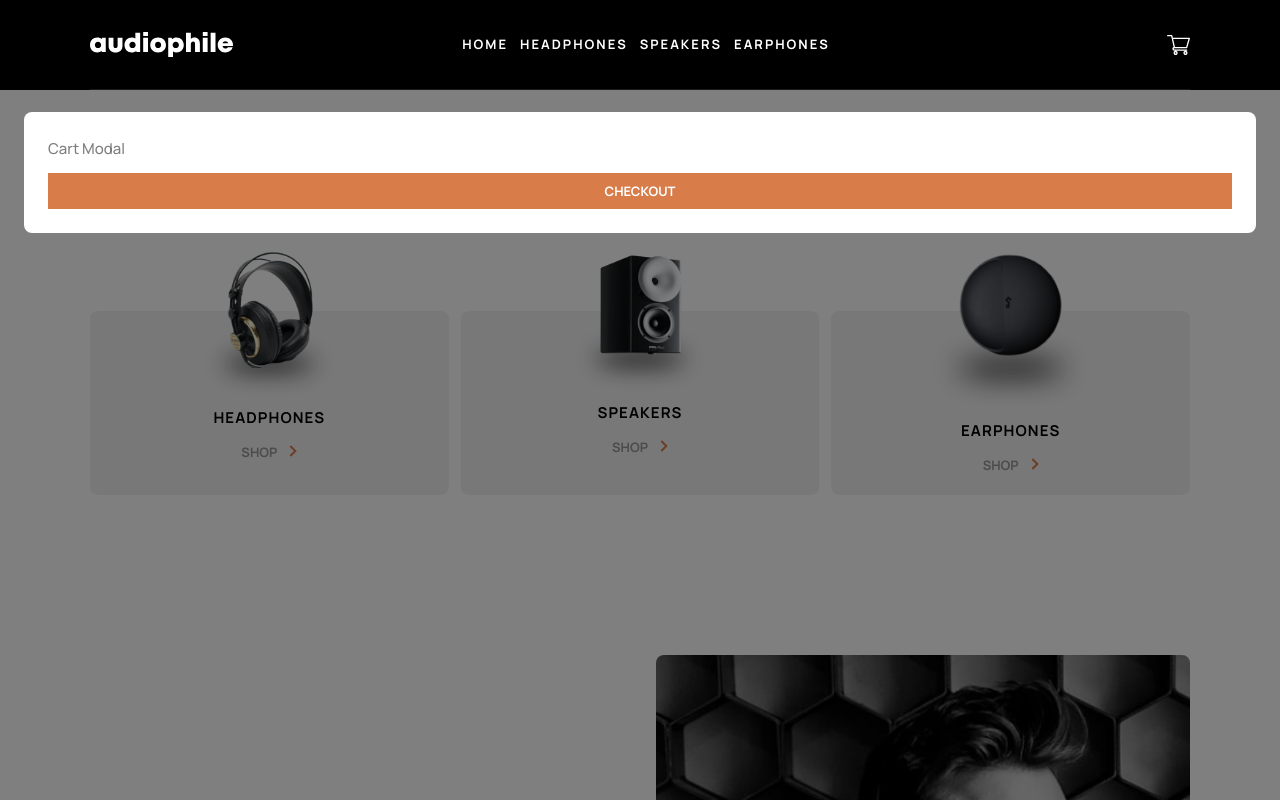
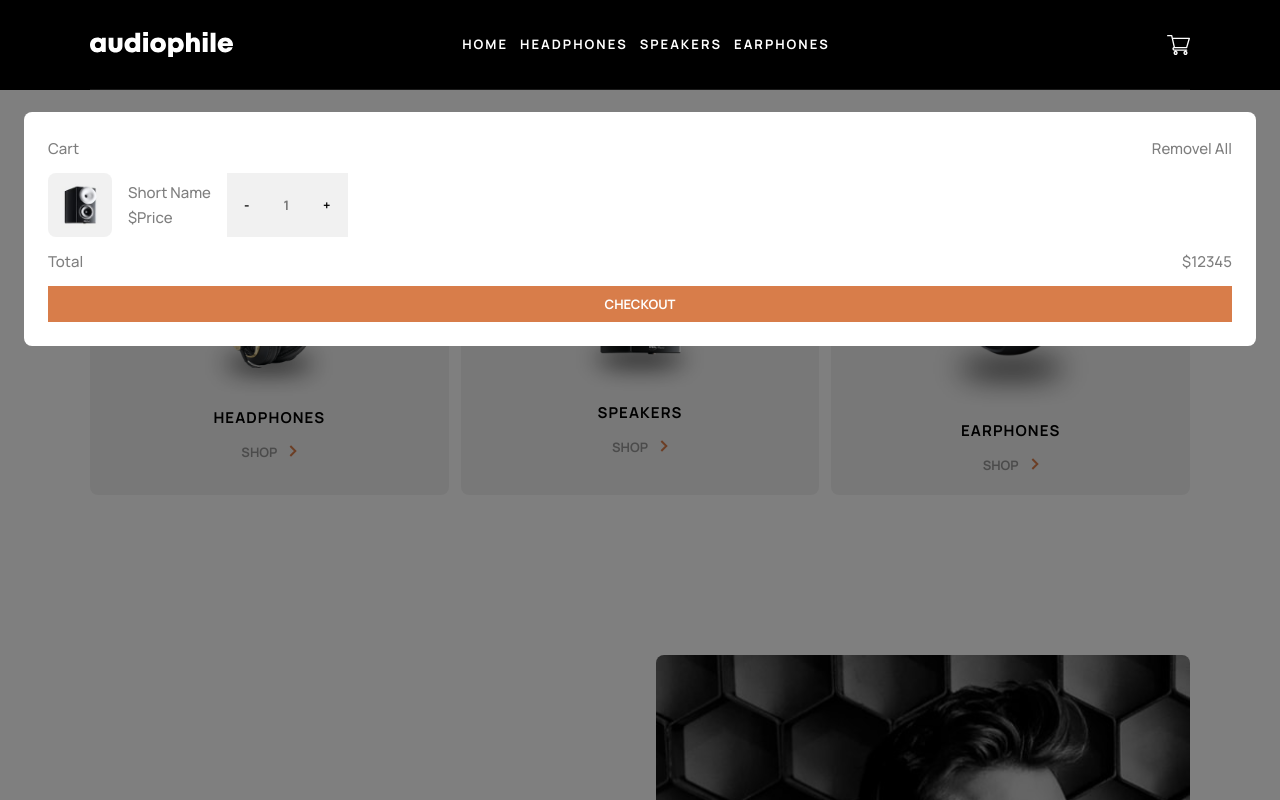
Before and after one commit to scottmotion/audiophile-ecommerce, a React (Vite) app: page /audiophile-ecommerce/speakers/1 in a window 1280 px wide. Both pictures are taken after a click on the icon 1178 px from the left and 44 px from the top of the page. Shown: the top 800 px of the page. Built offline with nearby package versions, Linux system fonts and the light colour scheme.

Commit message:
cart modal

```diff
--- a/src/Components/CartModal.tsx
+++ b/src/Components/CartModal.tsx
@@ -14,7 +14,30 @@ export default function CartModal({ toggleCart }: CartModalProps) {
         id="cart"
         className="fixed right-6 top-28 z-40 flex max-h-[calc(100vh-8rem)] w-full max-w-[calc(100vw-3rem)] flex-col justify-start gap-3 overflow-y-auto rounded-lg bg-white p-6"
       >
-        <p>Cart Modal</p>
+        <div className="flex flex-row items-center justify-between">
+          <p>Cart</p>
+          <p>Removel All</p>
+        </div>
+        <div className="flex flex-row gap-4">
+          <img
+            src="/assets/cart/image-zx9-speaker.jpg"
+            className="w-16 rounded-lg"
+          />
+          <div className="flex flex-col justify-center">
+            <p>Short Name</p>
+            <p>$Price</p>
+          </div>
+          <div className="flex flex-row items-center justify-center bg-light-grey">
+            <button className="btn">-</button>
+            <p className="btn">1</p>
+            <button className="btn">+</button>
+          </div>
+        </div>
+        <div className="flex flex-row items-center justify-between">
+          <p>Total</p>
+          <p>$12345</p>
+        </div>
+
         <button className="btn btn-1">Checkout</button>
       </div>
     </>
--- a/src/Components/FeaturedProducts.tsx
+++ b/src/Components/FeaturedProducts.tsx
@@ -9,7 +9,7 @@ export default function FeaturedProducts() {
             <img
               src="/assets/home/desktop/pattern-circles.svg"
               className="absolute max-w-none"
-            ></img>
+            />
 
             <picture className="flex justify-center">
               <source
```
